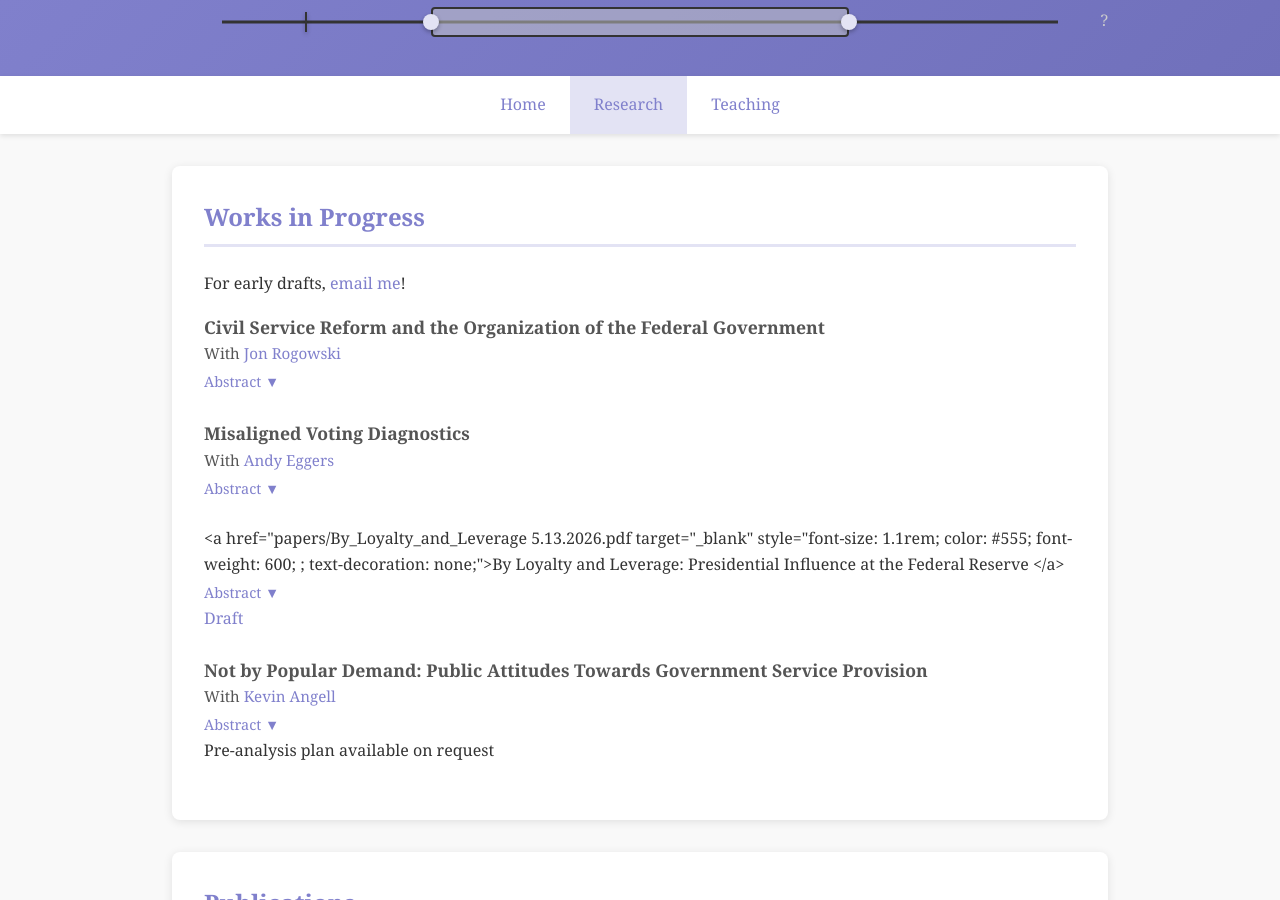
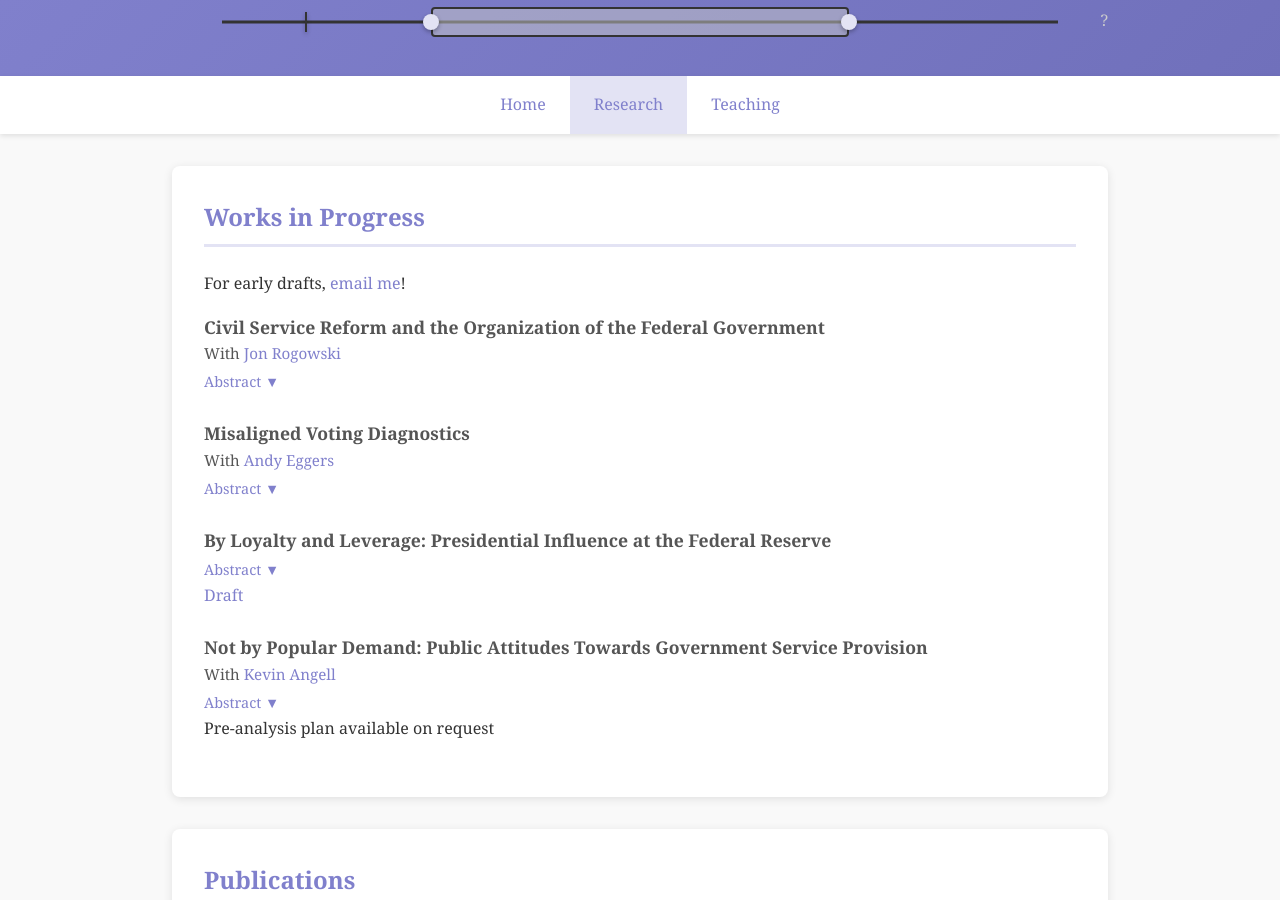
Before and after one commit to L-Cain/L-Cain.github.io, a Jekyll site: the page built from research.md, in a window 1280 px wide and 900 px high. Built offline with Jekyll 4.4.1, drawn with Linux system fonts in a browser that asks for light colours.

Commit message:
Update research.md

```diff
--- a/research.md
+++ b/research.md
@@ -29,7 +29,7 @@ Government</a>
   </div>
 
    <div style="margin-bottom: 1.5rem;">
-    <a href="papers/By_Loyalty_and_Leverage 5.13.2026.pdf target="_blank" style="font-size: 1.1rem; color: #555; font-weight: 600; ; text-decoration: none;">By Loyalty and Leverage: Presidential Influence at the Federal Reserve </a><br>
+    <a href="papers/By_Loyalty_and_Leverage 5.13.2026.pdf" target="_blank" style="font-size: 1.1rem; color: #555; font-weight: 600; ; text-decoration: none;">By Loyalty and Leverage: Presidential Influence at the Federal Reserve </a><br>
     <button onclick="var a=this.nextElementSibling;a.style.display=a.style.display==='block'?'none':'block';this.textContent=this.textContent==='Abstract ▼'?'Abstract ▲':'Abstract ▼';" style="margin-top:0.1rem;background:none;border:none;color:#8080cc;padding:0.25rem 0;cursor:pointer;font-family:inherit;font-size:0.9rem;">Abstract ▼</button>
     <div style="display:none;margin-top:0.75rem;padding:1rem;background:#f0f0f8;border-left:3px solid #8080cc;border-radius:0 4px 4px 0;">
       <p>Pundits and central bankers alike tout the independence and apolitical stance of the Federal
```
